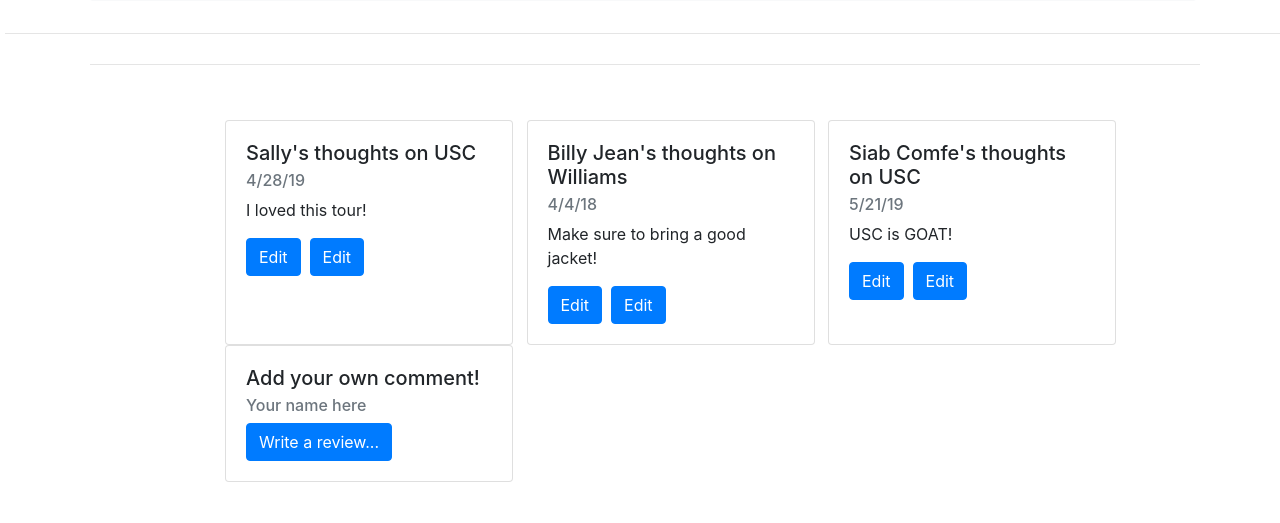
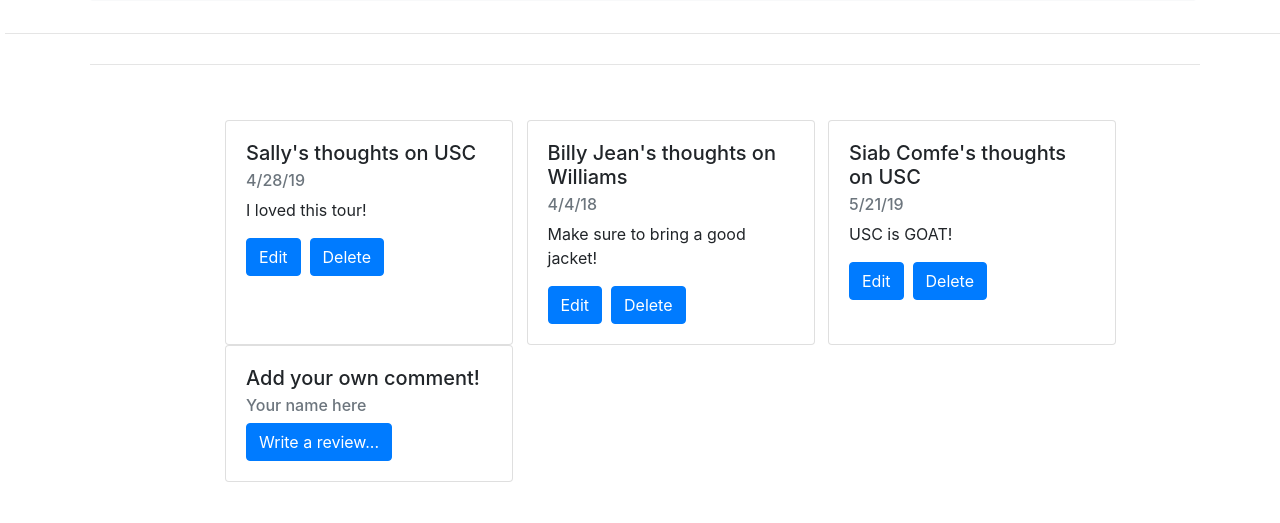
Before and after one commit to S-Aliu/final-proj-S-Aliu, a Flask app: page /Forum in a window 1280 px wide. Shown: the part 315-838 px from the top of the page. Run offline with Flask 2, Linux system fonts and the light colour scheme; data comes from the database, SQL or seed files in the repository; some libraries are stand-ins or nearby versions.

Commit message:
feat: [broken] alter allposts.html to allow users to edit and delete their posts

```diff
--- a/vagrant/catalog/templates/allposts.html
+++ b/vagrant/catalog/templates/allposts.html
@@ -23,7 +23,7 @@
           <h6 class="card-subtitle mb-2 text-muted">{{p.date}}</h6>
           <p class="card-text">{{p.notes}}</p>
             <a href="{{url_for('editPost', id=p.id)}}" class="btn btn-primary">Edit</a>
-            &nbsp<a href="{{url_for('editPost', id=p.id)}}" class="btn btn-primary">Edit</a>
+            &nbsp<a href="#" class="btn btn-primary">Delete</a>
         </div>
       </div>
       &nbsp
```
